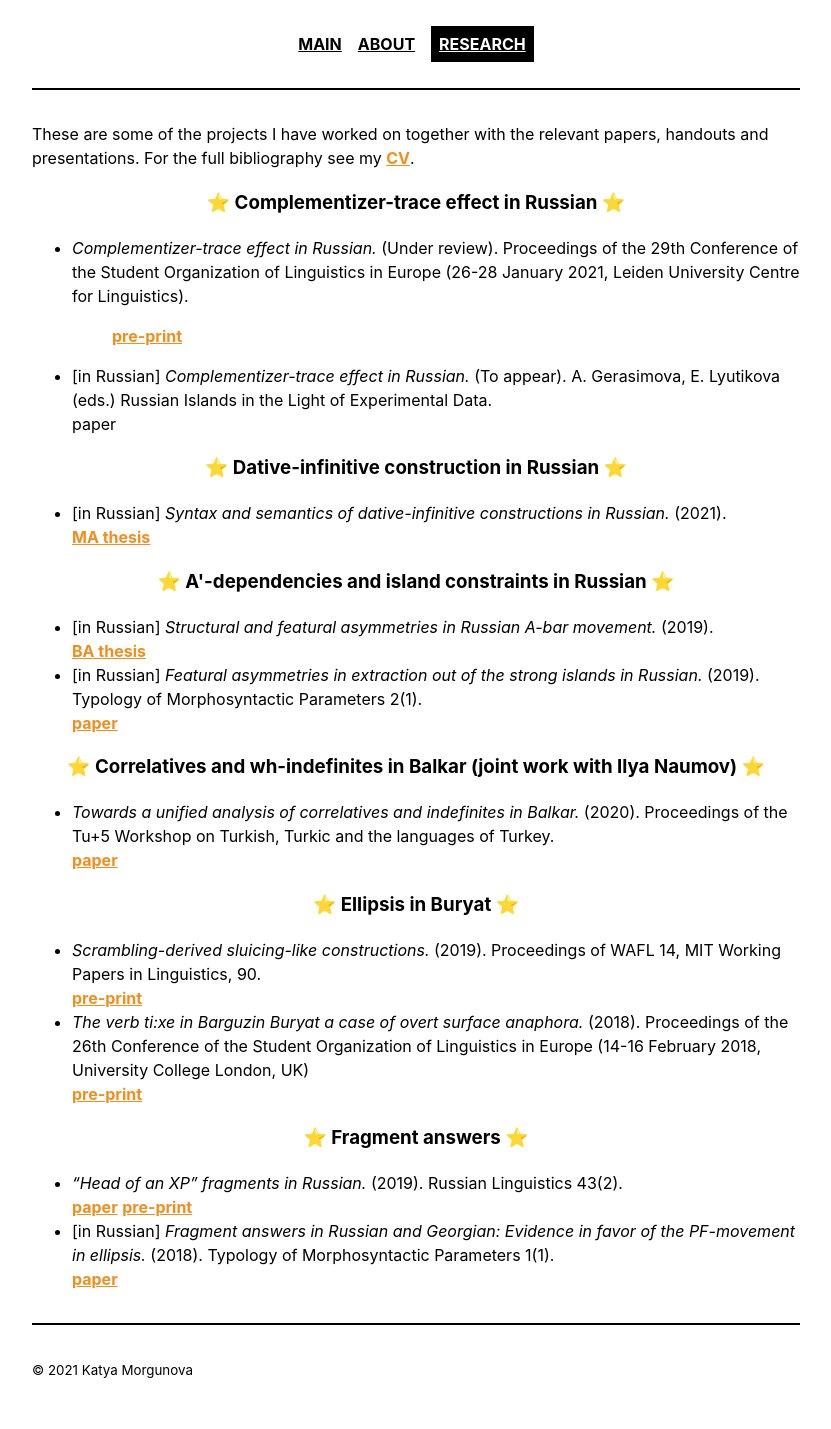
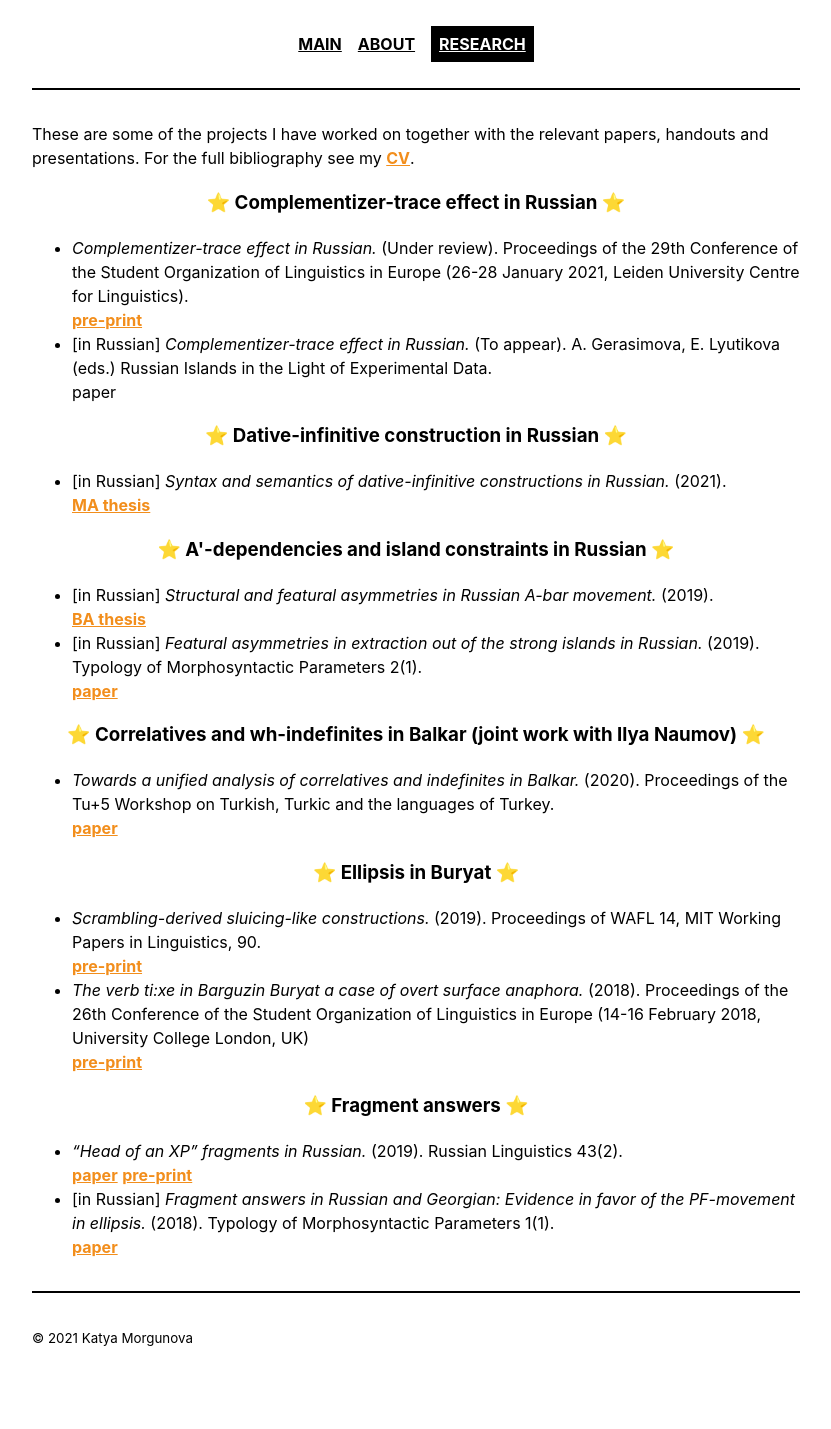
Before and after one commit to morgunova-katya/morgunova-katya.github.io, a Jekyll site: the page built from _pages/research.md, in a window 1280 px wide. Shown: the whole page, without its empty margins (224-1055 px from the left). Built offline with Jekyll 4.4.1, drawn with Linux system fonts in a browser that asks for light colours; after the commit the page ends 1397 px from its top, so only the background shows below that.

Commit message:
paper update

```diff
--- a/_pages/research.md
+++ b/_pages/research.md
@@ -8,7 +8,7 @@ These are some of the projects I have worked on together with the relevant paper
 <center><h3> &#11088; Complementizer-trace effect in Russian &#11088; </h3> </center>
 
 <ul>
-<li><i>Complementizer-trace effect in Russian.</i> (Under review). Proceedings of the 29th Conference of the Student Organization of Linguistics in Europe (26-28 January 2021, Leiden University Centre for Linguistics).<p style="text-indent: 40px"> <a href="{{ site.baseurl }}/files/console29-first-morgunova.pdf" class="pdf">pre-print</a> </p> </li>
+<li><i>Complementizer-trace effect in Russian.</i> (Under review). Proceedings of the 29th Conference of the Student Organization of Linguistics in Europe (26-28 January 2021, Leiden University Centre for Linguistics). <br> <a href="{{ site.baseurl }}/files/console29-first-morgunova.pdf" class="pdf">pre-print</a> </li>
 <li>[in Russian] <i>Complementizer-trace effect in Russian.</i> (To appear). A. Gerasimova, E. Lyutikova (eds.) Russian Islands in the Light of Experimental Data. <br> paper </li>
 </ul>
 
```
